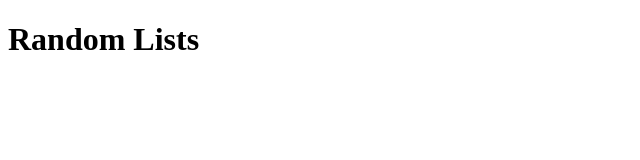
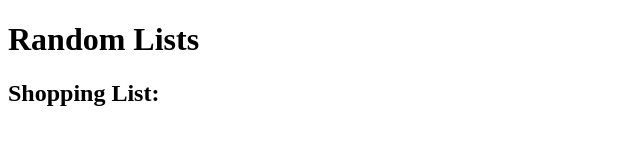
Before and after one commit to jz-ml/html-lists, a plain HTML site: page index.html in a window 1280 px wide. Shown: the whole page, without its empty margins (0-640 px from the left). Drawn offline with Linux system fonts and the light colour scheme.

Commit message:
Add a subheading to body element in index.html

```diff
--- a/index.html
+++ b/index.html
@@ -6,5 +6,6 @@
   </head>
   <body>
     <h1>Random Lists</h1>
+    <h2>Shopping List:</h2>
   </body>
 </html>
```
